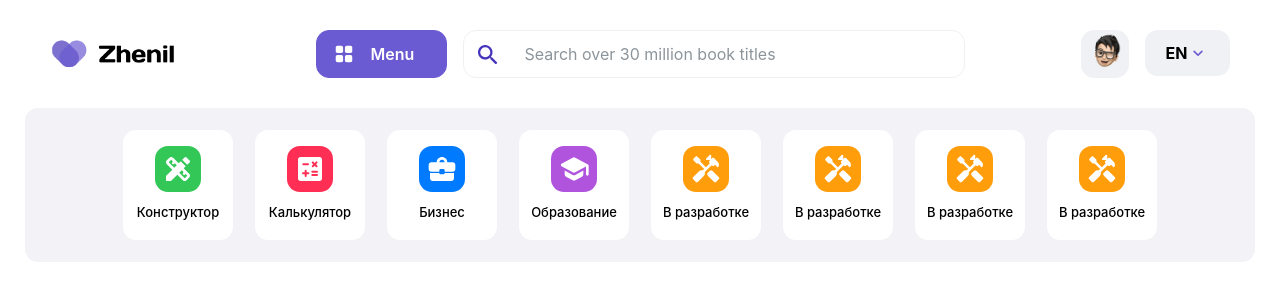
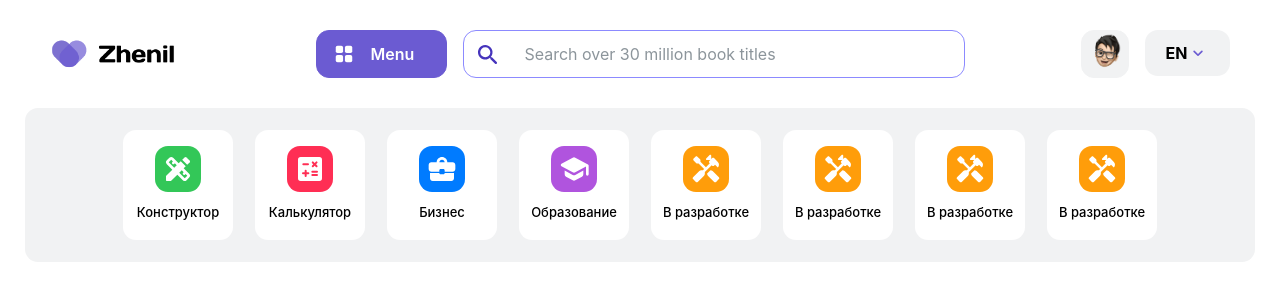
Before and after one commit to DreamerView/zhenil-next, a Next.js app: page / in a window 1280 px wide. Shown: the top 300 px of the page. Built offline with nearby package versions, Linux system fonts and the light colour scheme.

Commit message:
check new varient

```diff
--- a/start/header.js
+++ b/start/header.js
@@ -16,7 +16,7 @@ const Header = () => {
       <Link href='/'>
         <a>
       <div className="header__logo_pic">
-        <Image width={126} height={30} className="header__logo_img" src={"/img/logo"+result+".webp"} alt="Logo" placeholder="blur" blurDataURL={"/img/logo"+result+".webp"} />
+        <Image width={126} height={30} priority className="header__logo_img" src={"/img/logo"+result+".webp"} alt="Logo"  />
       </div>
       </a>
       </Link>
--- a/styles/globals.css
+++ b/styles/globals.css
@@ -217,7 +217,7 @@ p.nav > a {
       --block-color: hsl(240, 2%, 18%);
       --menu-color:hsl(240, 2%, 18%);
       --menu-border-color:hsl(240, 2%, 18%);
-      --menu-font-color:hsl(241, 100%, 74%);
+      --menu-font-color:hsl(241, 100%, 77%);
       --input_back:hsl(240, 2%, 18%);
       --nav_block:hsl(240, 3%, 9%);
       --nav_block_blur:hsla(240, 3%, 9%,0.7);
@@ -239,12 +239,12 @@ p.nav > a {
 @media (prefers-color-scheme: light) {
   :root {
       --background-color:hsl(0, 0%, 100%);
-      --block-color:hsl(220, 25%, 95%);
+      --block-color:hsl(210, 7%, 95%);
       --menu-color:hsl(248, 57%, 59%);
       --menu-border-color:hsl(248, 57%, 59%);
       --menu-font-color:hsl(0, 0%, 100%);
       --input_back:hsl(0, 0%, 100%);
-      --nav_block:hsl(240, 24%, 96%);
+      --nav_block:hsl(210, 7%, 95%);
       --nav_block_blur:hsla(0, 0%, 98%,0.7);
       --font-color:hsl(0, 0%, 0%);
       --brand-color:hsl(248, 57%, 47%);
@@ -255,7 +255,7 @@ p.nav > a {
       --red_back:hsl(349, 100%, 59%);
       --orange_back:hsl(36, 100%, 52%);
       --input_back_text:hsl(206, 7%, 58%);
-      --input_border:hsl(195, 13%, 94%);
+      --input_border:hsl(241, 100%, 77%);
       --border-color:hsl(216, 10%, 90%);
       --search_icon: url(../public/img/search.svg);
       --nav_menu_c:hsl(0, 0%, 100%);
```
